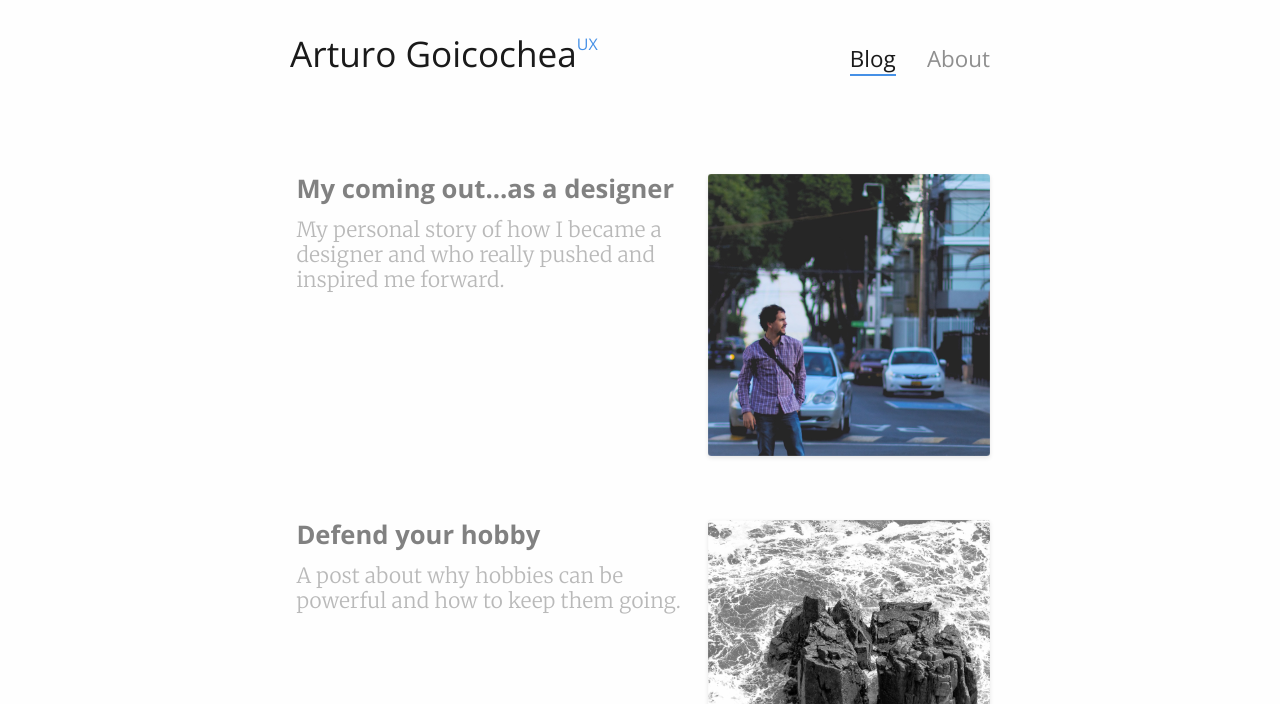
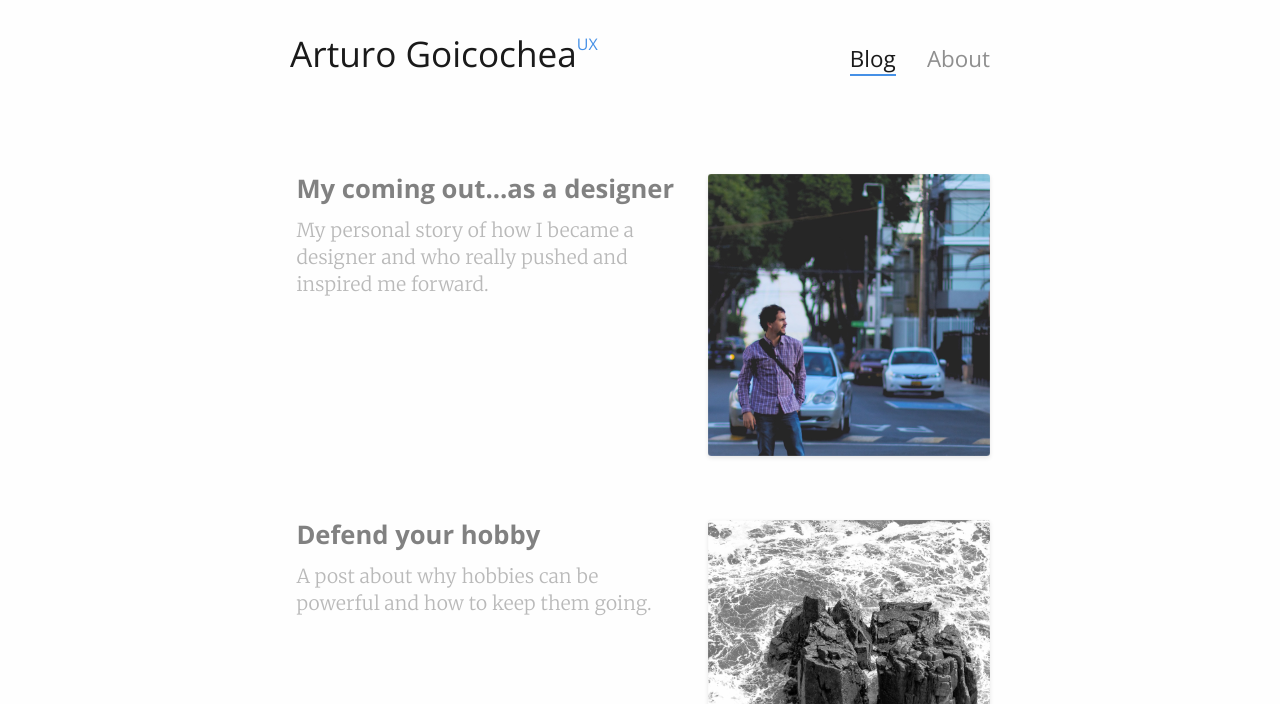
Before and after one commit to arturogh/arturogh, a Jekyll site: the page built from index.html, in a window 1280 px wide. Shown: the top 704 px of the page. Built offline with Jekyll 4.4.1, drawn with Linux system fonts in a browser that asks for light colours; the list of posts is cut into pages by our own code.

Commit message:
Fixing error on Blog post css changes

```diff
--- a/public/css/0-plugins/flex-boxes.scss
+++ b/public/css/0-plugins/flex-boxes.scss
@@ -181,7 +181,8 @@
 
     p {
       color: transparentize($flex-box-color, 0.25);
-      line-height: 1.2em;
+      line-height: 1.4em;
+      font-size: 1.2em;
       margin-top: 0.4em;
       letter-spacing: 0.2px;
     }
--- a/public/css/main.css
+++ b/public/css/main.css
@@ -543,7 +543,8 @@
           display: none; } }
     .flex-boxes-posts .flex-box p {
       color: rgba(26, 26, 26, 0.3);
-      line-height: 1.2em;
+      line-height: 1.4em;
+      font-size: 1.2em;
       margin-top: 0.4em;
       letter-spacing: 0.2px; }
 
```
Also changed, not shown: 1 other file.
